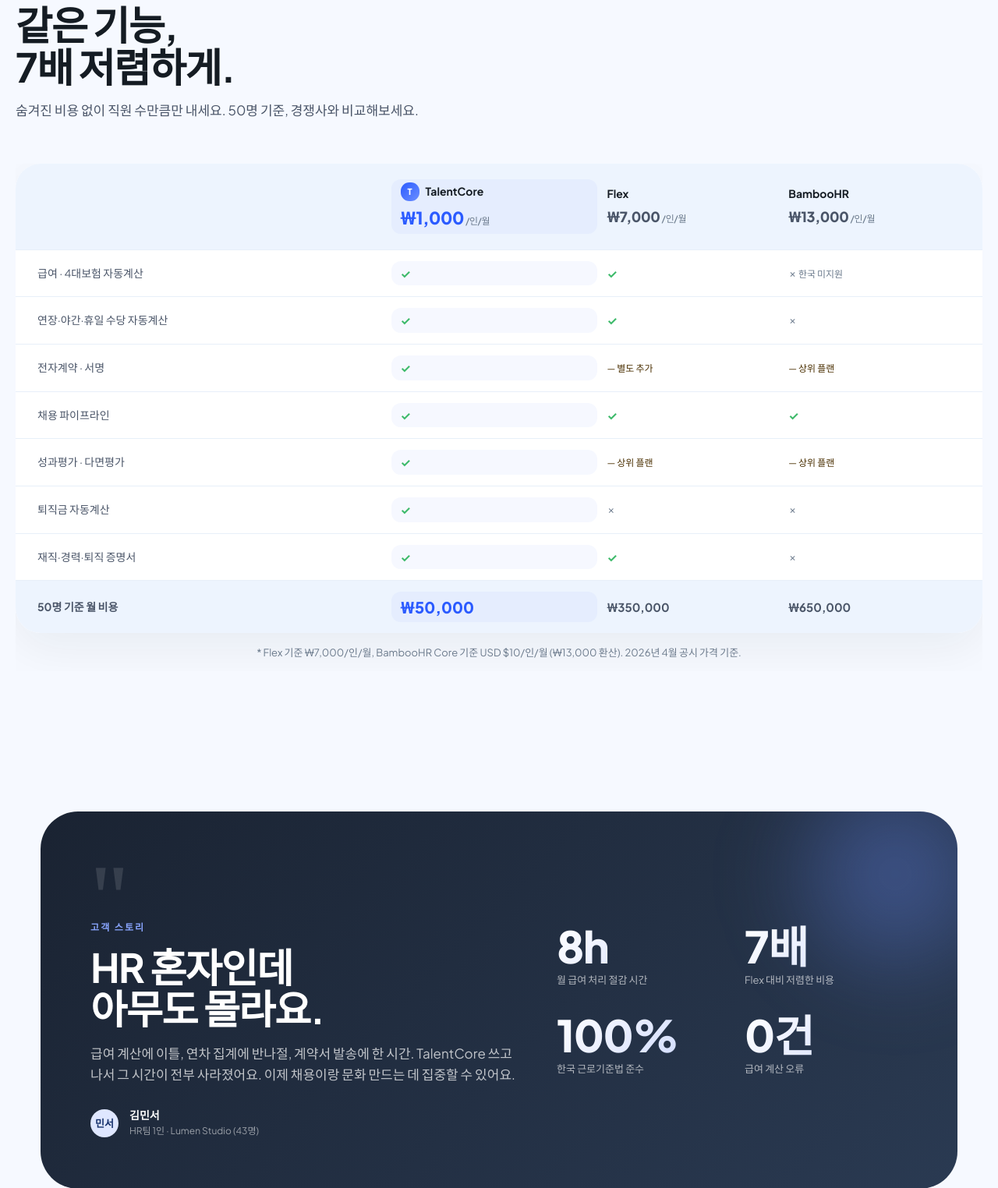
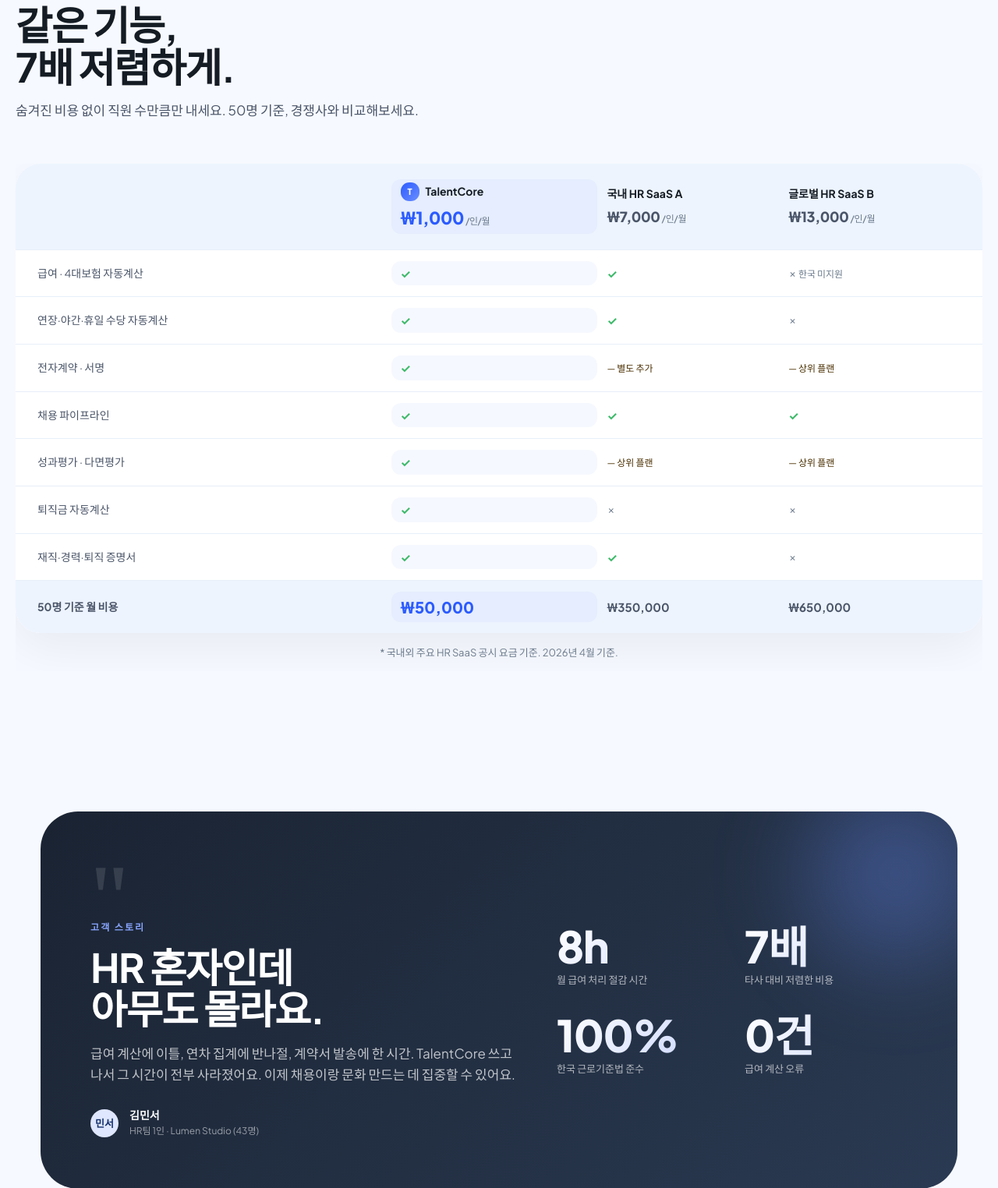
Before and after one commit to Humgut1/hr-system, a Flask app: page / in a window 1280 px wide. Shown: the part 4617-6141 px from the top of the page at 78% size. Run offline with Flask 3, Linux system fonts and the light colour scheme; data comes from the database, SQL or seed files in the repository.

Commit message:
fix: remove competitor brand names from landing page and release notes
- landing.html: Flex/BambooHR → '타사 대비', '국내 HR SaaS A', '글로벌 HR SaaS B'
- RELEASE_BODY.md: 동일하게 타사명 제거
- GitHub release notes v0.32~v0.35: API로 직접 업데이트

Co-Authored-By: Claude Sonnet 4.6 <noreply@anthropic.com>

```diff
--- a/templates/landing.html
+++ b/templates/landing.html
@@ -45,7 +45,7 @@
         <p class="lede">
           혼자서 급여 계산하고, 연차 관리하고, 계약서 쓰고, 채용까지 —
           매달 반복되는 그 일들, TalentCore가 대신합니다.
-          Flex보다 <strong>7배 저렴하게.</strong>
+          타사 대비 <strong>최대 7배 저렴하게.</strong>
         </p>
         <div class="hero-ctas">
           <a href="{{ url_for('signup') }}" class="btn btn-primary btn-lg btn-arrow">
@@ -60,7 +60,7 @@
         </div>
 
         <div class="hero-meta">
-          <div class="col"><strong data-count="7" data-suffix="배">0</strong><span>Flex 대비 저렴한 가격</span></div>
+          <div class="col"><strong data-count="7" data-suffix="배">0</strong><span>타사 대비 저렴한 가격</span></div>
           <div class="col"><strong data-count="30" data-suffix="분">0</strong><span>월 급여 처리 시간</span></div>
           <div class="col"><strong data-count="0" data-suffix="원">0</strong><span>카드 등록 없이 체험</span></div>
         </div>
@@ -389,11 +389,11 @@
             <div class="col-price">₩1,000<span>/인/월</span></div>
           </div>
           <div class="compare-col col-them">
-            <div class="col-brand">Flex</div>
+            <div class="col-brand">국내 HR SaaS A</div>
             <div class="col-price col-price-them">₩7,000<span>/인/월</span></div>
           </div>
           <div class="compare-col col-them">
-            <div class="col-brand">BambooHR</div>
+            <div class="col-brand">글로벌 HR SaaS B</div>
             <div class="col-price col-price-them">₩13,000<span>/인/월</span></div>
           </div>
         </div>
@@ -447,7 +447,7 @@
           <div class="compare-col col-them"><strong style="color:var(--on-surface-variant);">₩650,000</strong></div>
         </div>
       </div>
-      <p class="body-sm muted" style="text-align:center; margin-top: 16px;">* Flex 기준 ₩7,000/인/월, BambooHR Core 기준 USD $10/인/월 (₩13,000 환산). 2026년 4월 공시 가격 기준.</p>
+      <p class="body-sm muted" style="text-align:center; margin-top: 16px;">* 국내외 주요 HR SaaS 공시 요금 기준. 2026년 4월 기준.</p>
     </div>
   </section>
 
@@ -469,7 +469,7 @@
       </div>
       <div class="stats-grid">
         <div class="stat"><strong data-count="8" data-suffix="h">0</strong><span>월 급여 처리 절감 시간</span></div>
-        <div class="stat"><strong data-count="7" data-suffix="배">0</strong><span>Flex 대비 저렴한 비용</span></div>
+        <div class="stat"><strong data-count="7" data-suffix="배">0</strong><span>타사 대비 저렴한 비용</span></div>
         <div class="stat"><strong data-count="100" data-suffix="%">0</strong><span>한국 근로기준법 준수</span></div>
         <div class="stat"><strong data-count="0" data-suffix="건">0</strong><span>급여 계산 오류</span></div>
       </div>
@@ -551,17 +551,17 @@
           </div>
           <div class="sim-vs">vs</div>
           <div class="sim-item">
-            <div class="sim-brand">Flex</div>
+            <div class="sim-brand">국내 HR SaaS A</div>
             <div class="sim-price" id="simFlex">₩350,000</div>
             <div class="sim-mo">/ 월</div>
           </div>
           <div class="sim-item">
-            <div class="sim-brand">BambooHR</div>
+            <div class="sim-brand">글로벌 HR SaaS B</div>
             <div class="sim-price" id="simBamboo">₩650,000</div>
             <div class="sim-mo">/ 월</div>
           </div>
         </div>
-        <p class="sim-save">연간 <strong id="simSaveAmt">₩3,600,000</strong> 절약 (vs Flex 기준)</p>
+        <p class="sim-save">연간 <strong id="simSaveAmt">₩3,600,000</strong> 절약 (타사 대비)</p>
       </div>
     </div>
   </section>
@@ -581,7 +581,7 @@
         </div>
       </div>
       <div class="testi reveal delay-1">
-        <q>Flex 쓰다가 넘어왔어요. 기능은 오히려 더 많은데 비용은 1/7이에요. 퇴직금 자동계산이 특히 좋았어요.</q>
+        <q>다른 HR 툴 쓰다가 넘어왔어요. 기능은 오히려 더 많은데 비용은 훨씬 저렴해요. 퇴직금 자동계산이 특히 좋았어요.</q>
         <div class="who">
           <div class="av av-b">현우</div>
           <div><div class="name">정현우</div><div class="role">People Ops · Foundry (120명)</div></div>
```
Also changed, not shown: RELEASE_BODY.md (+11 -11 lines).
